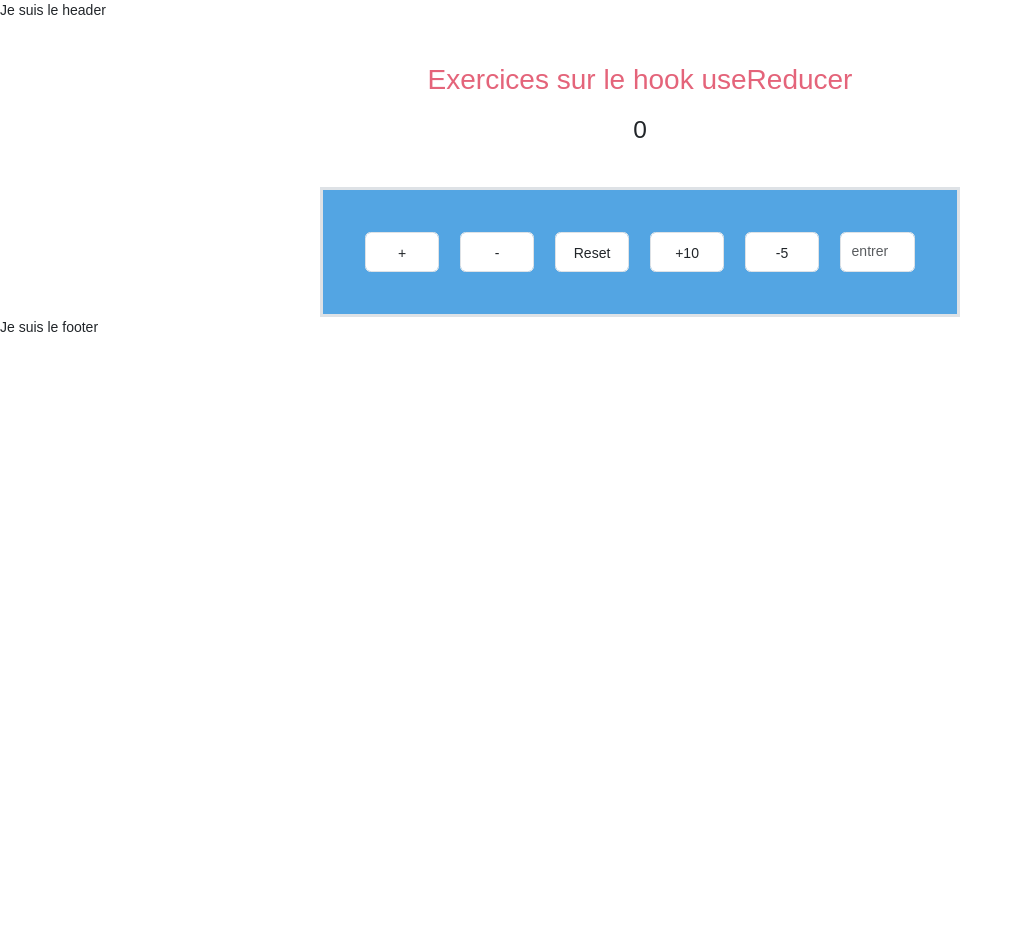
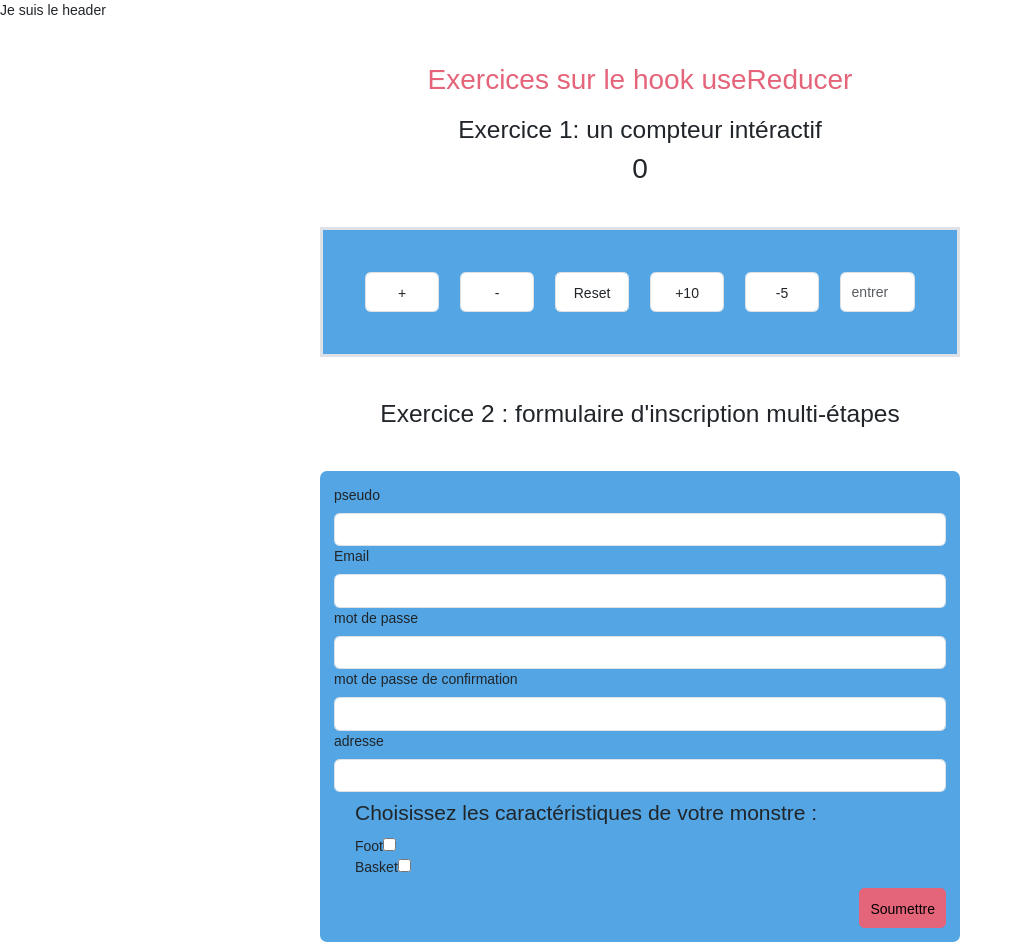
Before and after one commit to Cassius269/react-js-exercices-useReducer, a React (Vite) app: page / in a window 1280 px wide. Shown: the top 952 px of the page, without its empty margins (0-1023 px from the left). Before the commit the page ends 800 px from the top, so only its background shows below. Built offline with nearby package versions, Linux system fonts and the light colour scheme.

Commit message:
restructuration des composants pour regrouper les fonctionnalités dans un composant <Body>

```diff
--- a/src/App.jsx
+++ b/src/App.jsx
@@ -1,14 +1,12 @@
 import './assets/styles/App.scss';
-import CounterFeature from './components/CounterFeature';
-import CounterProvider from './components/CounterProvider';
+import Body from './components/Body';
+
 
 function App() {
 
   return (
     <>
-      <CounterProvider>
-        <CounterFeature />
-      </CounterProvider>
+      <Body />
     </>
   )
 }
--- /dev/null
+++ b/src/components/Body.jsx
@@ -0,0 +1,23 @@
+import Footer from "./Footer";
+import Header from "./Header";
+import CounterFeature from './CounterFeature';
+import CounterProvider from './CounterProvider';
+import Subscription from './Subscription';
+
+function Body(){
+    return (
+        <>
+            <Header />
+                <main>
+                    <CounterProvider>
+                        <CounterFeature />
+                    </CounterProvider>
+
+                    <Subscription />
+                </main>
+            <Footer />
+        </>
+    )
+}
+
+export default Body;
--- a/src/components/Counter.jsx
+++ b/src/components/Counter.jsx
@@ -55,7 +55,8 @@ function Counter(){
     return (
         <>
             <section>
-                <h3 className="text-center">{count}</h3>
+                <h3 className="text-center">Exercice 1: un compteur intéractif</h3>
+                <h2 className="text-center">{count}</h2>
                 <form
                 onSubmit={handleSubmit}
                 action="#"
--- a/src/components/CounterFeature.jsx
+++ b/src/components/CounterFeature.jsx
@@ -7,13 +7,8 @@ function CounterFeature(){
 
     return (
         <>
-                    <Header />
-                    <main>
-                        <Title />
-                        <Counter/>
-                    </main>
-                    <Footer />
-
+            <Title />
+            <Counter/>
         </>
     )
 }
--- a/src/components/CounterProvider.jsx
+++ b/src/components/CounterProvider.jsx
@@ -3,7 +3,7 @@ import Footer from "./Footer";
 import Header from "./Header";
 import Title from "./Title";
 import { useReducer } from "react";
-import counterReducer from "../reducers/CounterReducer";
+import counterReducer from "../reducers/counterReducer";
 import { CounterDispatcherContext, CounterStateContext } from "../context/CounterContext";
 
 function CounterProvider({children}){
--- /dev/null
+++ b/src/components/Subscription.jsx
@@ -0,0 +1,45 @@
+function Subscription(){
+    return (
+        <section className="mt-5 mb-5">
+            <h3 className="text-center">Exercice 2 : formulaire d'inscription multi-étapes</h3>
+            <form action="#" method="POST" className="mt-5 w-50 m-auto p-3 rounded-3">
+                <div>
+                    <label htmlFor="username" className="form-label">pseudo</label>
+                    <input type="text" name="username" id="username" className="form-control" />
+                </div>
+                <div>
+                    <label htmlFor="email" className="form-label">Email</label>
+                    <input type="email" name="email" id="email"  className="form-control"/>
+                </div>
+                <div>
+                    <label htmlFor="password" className="form-label">mot de passe</label>
+                    <input type="password" name="password" id="password"  className="form-control"/>
+                </div>
+                <div>
+                    <label htmlFor="confirm_password" className="form-label">mot de passe de confirmation</label>
+                    <input type="confirm_password" name="confirm_password" id="confirm_password"  className="form-control"/>
+                </div>
+                <div>
+                    <label htmlFor="adresse" className="form-label">adresse</label>
+                    <input type="text" name="adresse" id="adresse" className="form-control" />
+                </div>
+                <fieldset className="form-check">
+                    <legend>Choisissez les caractéristiques de votre monstre&nbsp;:</legend>
+                    <div>
+                        <label htmlFor="foot">Foot</label>
+                        <input type="checkbox" name="foot" id="foot" />
+                    </div>
+                    <div>
+                        <label htmlFor="basket">Basket</label>
+                        <input type="checkbox" name="basket" id="basket" />
+                    </div>
+                </fieldset>
+                <div className="d-flex justify-content-end">
+                    <button type="submit" className="btn btn-secondary">Soumettre</button>
+                </div>
+            </form>
+        </section>
+    )
+}
+
+export default Subscription;
--- a/src/reducers/counterReducer.jsx
+++ b/src/reducers/counterReducer.jsx
@@ -19,7 +19,7 @@ function counterReducer(state, action){
             }
         case 'SET_COUNT':
             return {
-                count : (Math.max(0,Math.min(maxCount, state.count + action.payload*1))) // valeur doit être compris entre 0 et 100
+                count : (Math.max(0,Math.min(maxCount, state.count + action.payload*1))) // la valeur doit être compris entre 0 et 100
             }
         default :
             throw new Error('action inconnue');
```
